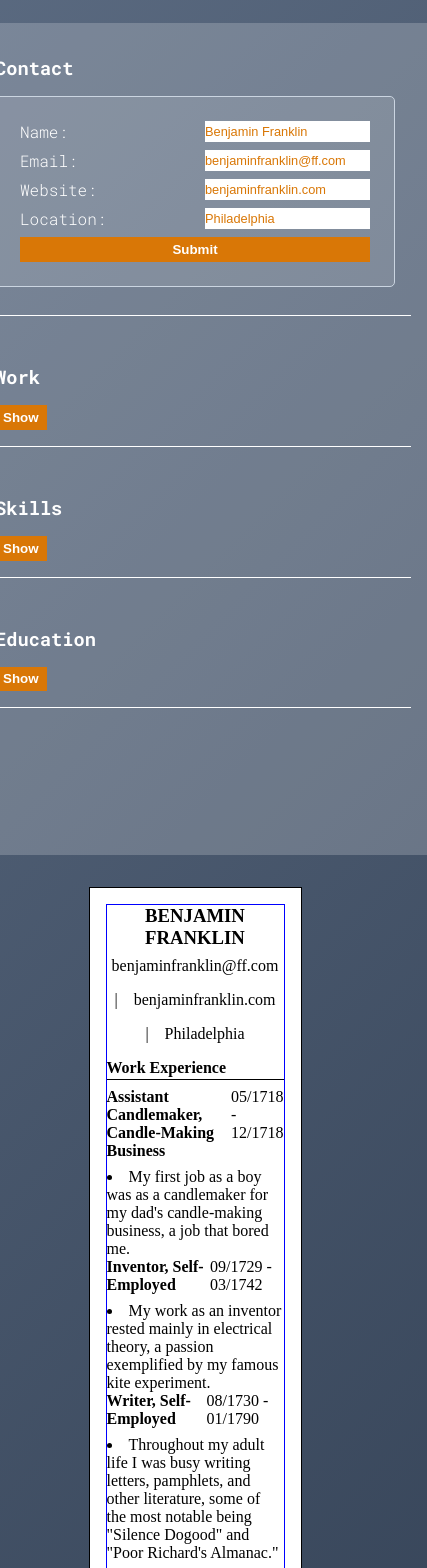
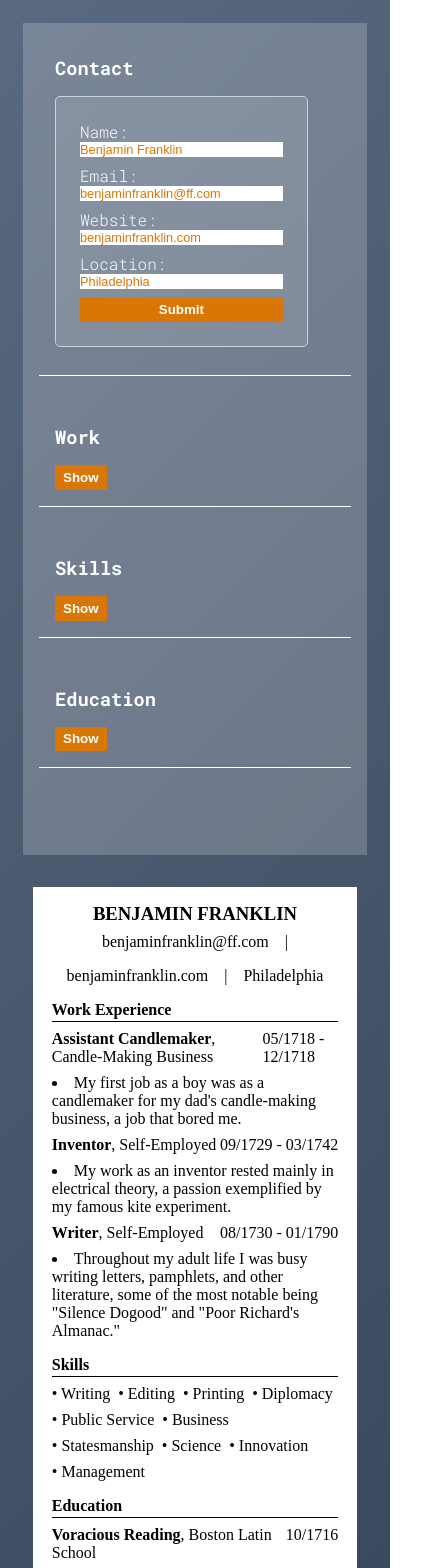
Before and after one commit to mrzamin/cv-builder, a React (Vite) app: page / in a window 390 px wide. Shown: the part 100-1668 px from the top of the page, 427 px wide, since content can reach past the window. Built offline with nearby package versions, Linux system fonts and the light colour scheme.

Commit message:
Add media queries and fix Grid/Flexbox issues

```diff
--- a/src/styles/index.css
+++ b/src/styles/index.css
@@ -1,4 +1,6 @@
 @import url("https://fonts.googleapis.com/css2?family=Roboto+Mono:ital,wght@0,100..700;1,100..700&display=swap");
+
+/* General app styles.*/
 
 * {
   padding: 0px;
@@ -10,20 +12,14 @@ body {
   font-optical-sizing: auto;
   font-weight: 300;
   font-style: normal;
-
   box-sizing: border-box;
 
-  --amber-50: #fffbeb;
   --amber-100: #fef3c7;
   --amber-500: #f59e0b;
   --amber-600: #d97706;
   --slate-300: #cbd5e1;
-  --slate-400: #94a3b8;
   --slate-500: #64748b;
-  --slate-600: #475569;
   --slate-700: #334155;
-  --slate-800: #1e293b;
-  --slate-900: #0f172a;
   --transparent: rgb(255, 255, 255, 0.2);
 
   height: 100%;
@@ -42,6 +38,14 @@ body {
   animation: gradient 30s ease infinite;
 }
 
+.app-container {
+  padding: 3rem 1rem 2rem 1rem;
+  display: flex;
+  gap: 2rem;
+  flex-wrap: wrap;
+  justify-content: center;
+}
+
 @keyframes gradient {
   0% {
     background-position: 0% 50%;
@@ -54,7 +58,7 @@ body {
   }
 }
 
-/*Header styles. */
+/*Header and footer.*/
 
 header,
 footer {
@@ -63,35 +67,7 @@ footer {
   text-align: center;
 }
 
-/*App container styles. */
-
-.app-container {
-  padding: 3rem 1rem;
-  display: flex;
-  flex-wrap: wrap;
-  gap: 2rem;
-  justify-content: center;
-}
-
-.preview {
-  font-family: serif;
-  color: black;
-  border: 1px solid black;
-  background-color: white;
-  flex-basis: 50%;
-  padding: 1rem;
-}
-
-.preview,
-.form-section {
-  height: 800px;
-}
-
-.margin {
-  border: 1px solid blue;
-}
-
-/* Scrollbar styles. */
+/* Scrollbar.*/
 
 .form-section::-webkit-scrollbar {
   width: 10px;
@@ -102,27 +78,30 @@ footer {
   background-color: white;
 }
 
-/* Form section 1/2 page. */
+/* Form section.*/
+
 .form-section {
+  width: 375px;
   padding: 1rem;
-  flex-basis: 30%;
   display: flex;
   flex-direction: column;
   overflow-y: scroll;
+  flex: 1;
   gap: 2rem;
   background-color: var(--transparent);
+  height: 800px;
 }
 
-/* Contact, work, skills, and education form containers. */
-
-.form-container {
+.form-container,
+.contact-form {
   border: 1px solid var(--slate-300);
   background-color: rgba(255, 255, 255, 0.1);
-  width: 350px;
+  width: 280px;
   padding: 1.5rem;
   border-radius: 5px;
   display: flex;
   flex-direction: column;
+  flex-wrap: wrap;
   gap: 0.5rem;
   margin-bottom: 0.8rem;
 }
@@ -132,11 +111,36 @@ footer {
   padding: 1rem;
   display: flex;
   flex-direction: column;
+  flex-wrap: wrap;
   gap: 1rem;
   align-items: start;
 }
 
-/* Contact info styles.*/
+/*Resume preview.*/
+
+.preview {
+  font-family: serif;
+  color: black;
+  background-color: white;
+  padding: 1rem 1.2rem;
+  flex-direction: column;
+  display: flex;
+  flex-basis: 50%;
+}
+
+.preview .name {
+  text-align: center;
+  font-weight: bold;
+  text-transform: uppercase;
+}
+
+h4 {
+  border-bottom: 1px solid black;
+  padding-bottom: 2px;
+  margin-bottom: 0.5rem;
+}
+
+/* Resume preview: contact info.*/
 
 .contact-info-section {
   display: flex;
@@ -152,48 +156,22 @@ footer {
   flex-wrap: wrap;
 }
 
-.preview .name {
-  text-align: center;
-  font-weight: bold;
-  text-transform: uppercase;
-}
-/* Resume Preview Section heading styles.*/
-h4 {
-  border-bottom: 1px solid black;
-  padding-bottom: 2px;
-  margin-bottom: 0.5rem;
-}
-
-/*Resume Preview Work section. */
+/*Resume preview: work.*/
 
 .work-section {
   margin-bottom: 1rem;
-}
-.work-section-one {
-  display: flex;
-  justify-content: space-between;
-  margin-bottom: 0.5rem;
 }
 
 .work-section-one div {
   display: flex;
 }
 
-p:nth-child(1) {
+p:nth-child(1) span {
   font-weight: bold;
 }
 
-.preview .skill {
-  border: 1px solid red;
-  list-style-position: inside;
-}
+/* Resume preview: skills.*/
 
-.preview .skill-list {
-  display: grid;
-  grid-template-columns: repeat(auto-fit, minmax(20%, 1fr));
-}
-
-/* Skills section. */
 .skills-section {
   margin-bottom: 1rem;
 }
@@ -205,6 +183,13 @@ p:nth-child(1) {
   align-items: center;
 }
 
+.skill-list {
+  display: grid;
+  justify-items: center;
+  row-gap: 0.5rem;
+  grid-template-columns: repeat(auto-fit, minmax(20%, 1fr));
+}
+
 .buttons {
   display: flex;
   gap: 0.2rem;
@@ -214,19 +199,18 @@ p:nth-child(1) {
   display: flex;
   flex-wrap: wrap;
   gap: 0.3rem;
+  width: 340px;
+  font-size: 0.8rem;
 }
 
-/* Education section styles. */
-.education-section-one {
-  display: flex;
-  justify-content: space-between;
-}
+/* Resume preview: education.*/
 
 .education-section-one div {
   display: flex;
 }
 
-/*Input section styles. */
+/*Inputs. */
+
 .input-section {
   display: flex;
   justify-content: space-between;
@@ -234,12 +218,21 @@ p:nth-child(1) {
 
 input,
 textarea {
-  /* flex: 1; */
   font-size: 0.8rem;
   outline: none;
   border: none;
   color: var(--amber-600);
+  width: 100%;
 }
+
+input:focus,
+input:hover,
+textarea:focus,
+textarea:hover {
+  background-color: var(--amber-100);
+}
+
+/* Buttons. */
 
 button {
   background-color: var(--amber-600);
@@ -249,39 +242,82 @@ button {
   font-weight: bold;
 }
 
-button .show {
-}
-
 button:focus,
 button:hover {
   background-color: var(--amber-500);
 }
 
-input:focus,
-input:hover,
-textarea:focus,
-textarea:hover {
-  background-color: var(--amber-100);
+/* Images. */
+
+img {
+  width: 15px;
+  -webkit-filter: invert(100%);
 }
 
-img {
-  width: 20px;
-  -webkit-filter: invert(100%);
-}
-/* Work form styles. */
+/*Shared styles. */
+
 .work-experience,
 .education-experience {
+  /* flex-grow: 1; */
   display: flex;
   justify-content: space-between;
+  flex-wrap: wrap;
+  flex-direction: column;
+  gap: 0.5rem;
 }
 
 .work-experience span {
   display: flex;
   gap: 0.5rem;
+  flex-wrap: wrap;
 }
 
 .work-experience-list,
 .education-experience-list {
-  display: grid;
+  display: flex;
+  flex-wrap: wrap;
+
+  border: 1px solid black;
   gap: 0.5rem;
+  font-size: 0.8rem;
 }
+
+.education-section-one,
+.work-section-one {
+  display: flex;
+  justify-content: space-between;
+  margin-bottom: 0.5rem;
+}
+
+.section-two {
+  margin-bottom: 0.5rem;
+}
+
+/* Media queries. */
+
+@media only screen and (max-width: 1200px) {
+  .form-section {
+    width: 80vw;
+  }
+
+  .preview {
+    flex-basis: 80%;
+  }
+
+  .form-container,
+  input,
+  label,
+  .skill-form-list {
+    width: 52vw;
+  }
+
+  .input-section {
+    flex-direction: column;
+  }
+
+  .skill-list {
+    display: flex;
+    flex-wrap: wrap;
+    gap: 0.5rem;
+  }
+}
```
